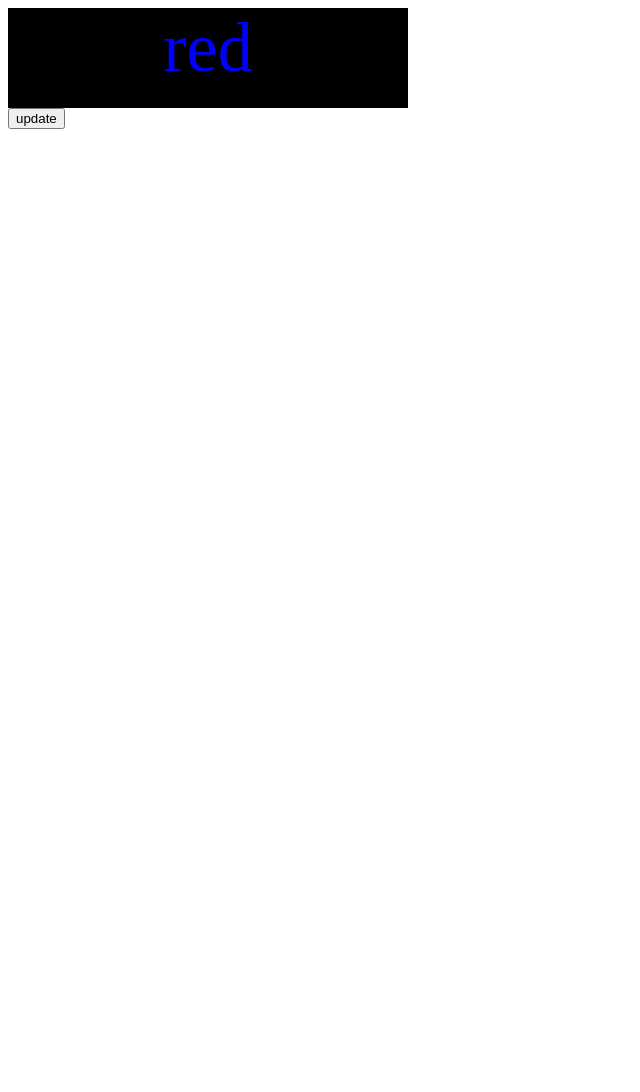
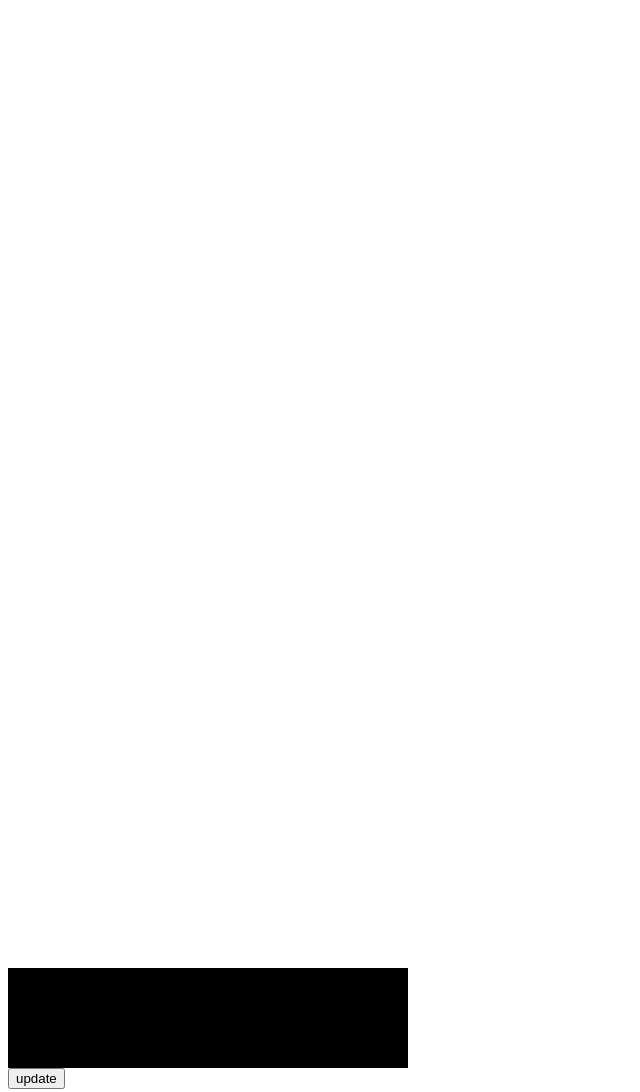
Before and after one commit to kwstewart/MommyMindGames_color, a plain HTML site: page index.html in a window 1280 px wide. Shown: the whole page, without its empty margins (0-640 px from the left). Before the commit the page ends 800 px from the top, so only its background shows below. Drawn offline with nearby package versions, Linux system fonts and the light colour scheme.

Commit message:
canvas  should be created now

```diff
--- a/index.html
+++ b/index.html
@@ -26,6 +26,10 @@
 
     <input type="button" value="update" onclick="COLORGAME.updateWord()"/>
 
-    <script>COLORGAME.updateWord()</script>
+    <!--<script>COLORGAME.updateWord()</script>-->
   </body>
+
+  <script>
+      GAME.init();
+  </script>
 </html>
--- a/scripts/game.js
+++ b/scripts/game.js
@@ -30,6 +30,7 @@ GAME = (function(game){
 	function init(){
 
 		game.Screen = new CanvasEx({ width: 640, height: 960});
+		game.Screen.attach("screen");
 	}
 
 	function loop(){
```
